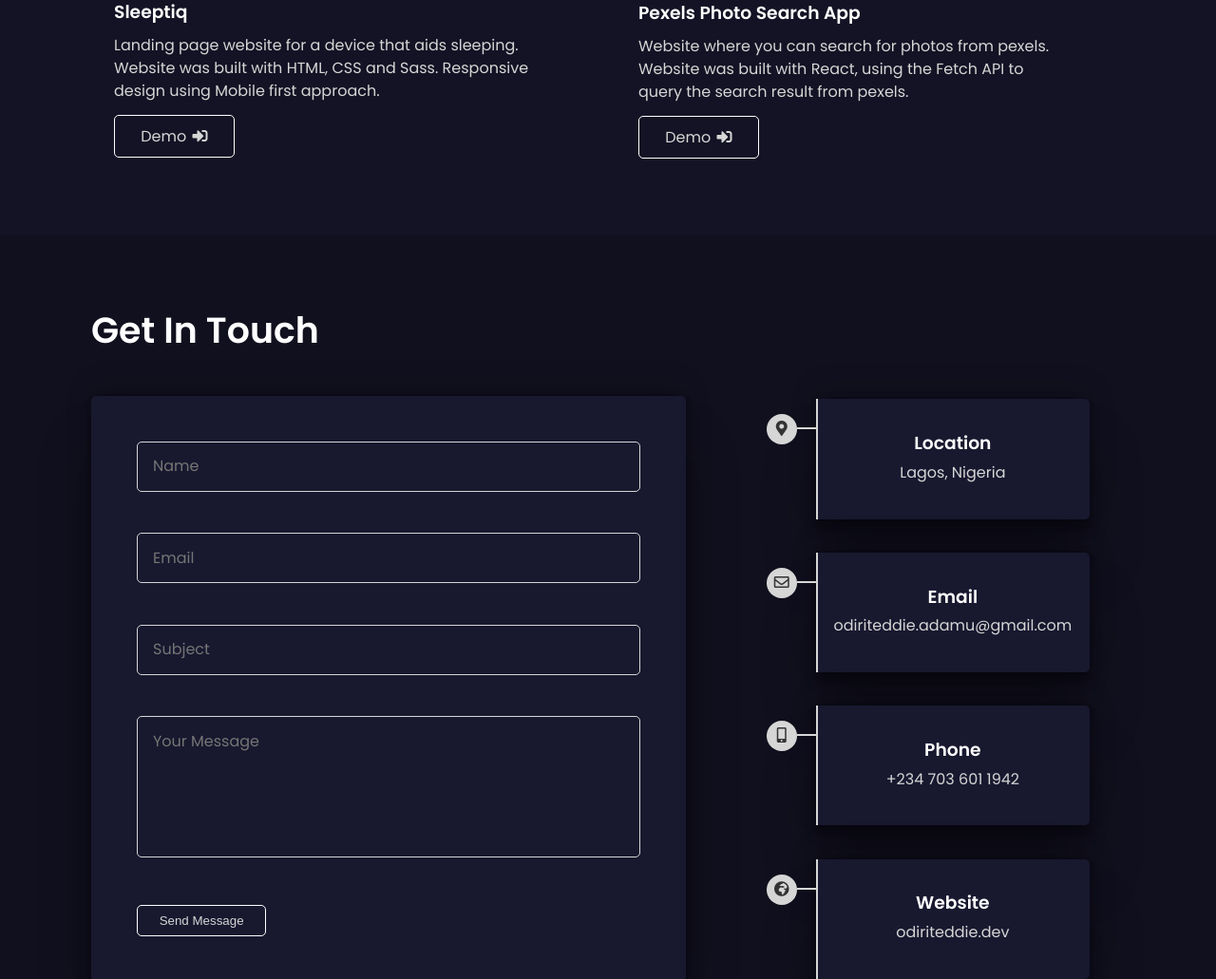
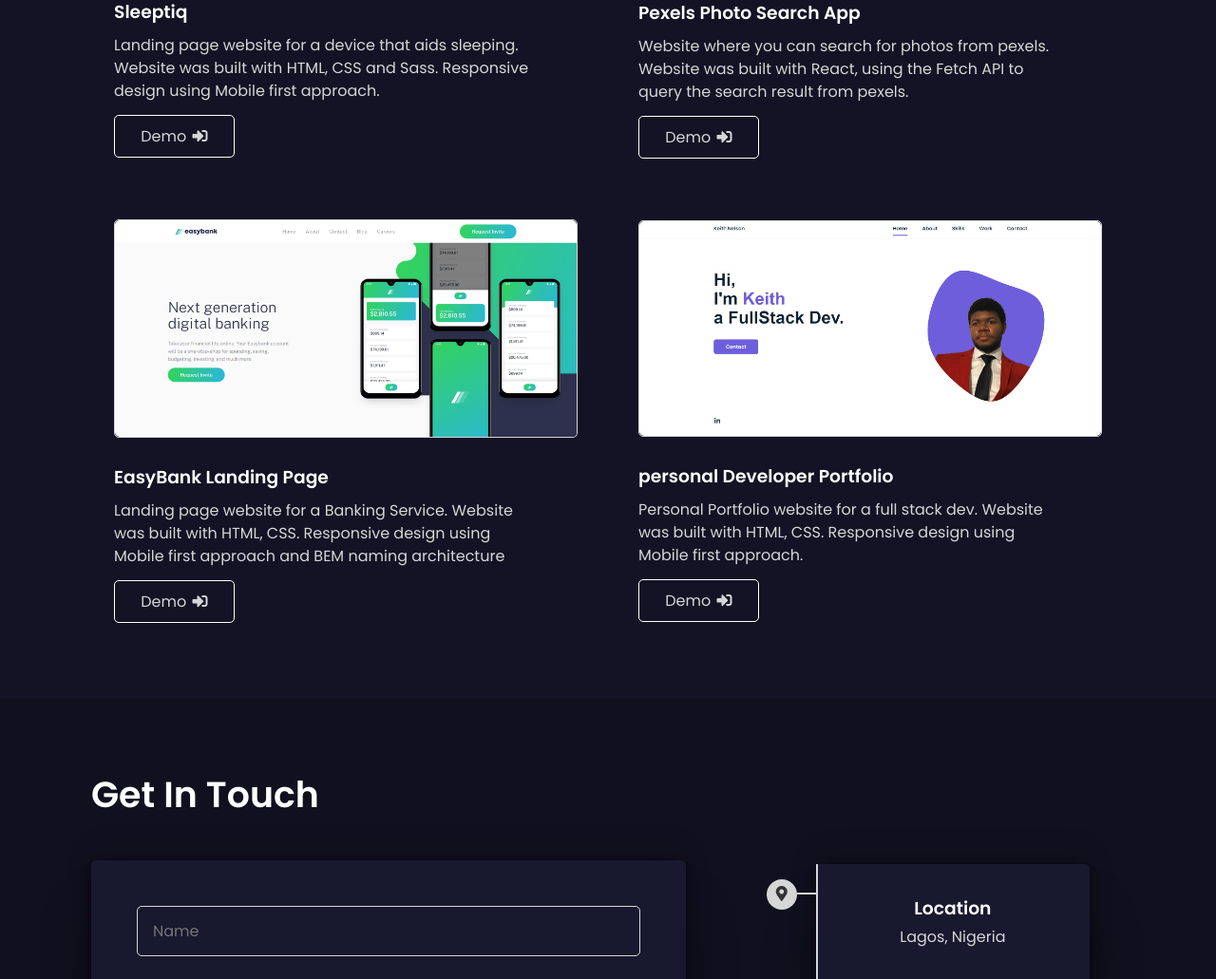
Before and after one commit to OdiriTeddie/portfolio, a website built with Vite: page index.html in a window 1280 px wide. Shown: the part 2563-3594 px from the top of the page at 95% size. Built offline with nearby package versions, Linux system fonts and the light colour scheme.

Commit message:
work link fixes, added more previous works

```diff
--- a/index.html
+++ b/index.html
@@ -127,7 +127,7 @@
                   <div class="work__box-details flex">
                     <h3>Wazobia Academy</h3>
                     <p>An E-Learning platform built for creaives to get affordable lessons to learn and grow their craft. </p>
-                    <a href="#" class="work__demo btn flex">Demo<i class="fas fa-sign-in-alt"></i></a>
+                    <a href="https://blackpheonix.github.io/wazobia/" class="work__demo btn flex" target="_blank">Demo<i class="fas fa-sign-in-alt"></i></a>
                   </div>
               </div>
 
@@ -140,7 +140,7 @@
                   <div class="work__box-details flex">
                     <h3>Manage landing page</h3>
                     <p>Team task planner. Website was built with HTML, CSS and Sass. Mobile first approach. </p>
-                    <a href="https://manage-landingpage.vercel.app/" class="work__demo btn flex">Demo<i class="fas fa-sign-in-alt" target="_blank"></i></a>
+                    <a href="https://manage-landingpage.vercel.app/" class="work__demo btn flex" target="_blank">Demo<i class="fas fa-sign-in-alt"></i></a>
                   </div>
               </div>
 
@@ -153,7 +153,7 @@
                   <div class="work__box-details flex">
                     <h3>Sleeptiq</h3>
                     <p>Landing page website for a device that aids sleeping. Website was built with HTML, CSS and Sass. Responsive design using Mobile first approach. </p>
-                    <a href="https://sleepstiq-chi.vercel.app/" class="work__demo btn flex">Demo<i class="fas fa-sign-in-alt" target="_blank"></i></a>
+                    <a href="https://sleepstiq-chi.vercel.app/" class="work__demo btn flex"  target="_blank">Demo<i class="fas fa-sign-in-alt"></i></a>
                   </div>
               </div>
 
@@ -166,7 +166,31 @@
                   <div class="work__box-details flex">
                     <h3>Pexels Photo Search App</h3>
                     <p>Website where you can search for photos from pexels. Website was built with React, using the Fetch API to query the search result from pexels.  </p>
-                    <a href="https://pexels-photo-app.vercel.app/" class="work__demo btn flex">Demo<i class="fas fa-sign-in-alt" target="_blank"></i></a>
+                    <a href="https://pexels-photo-app.vercel.app/" class="work__demo btn flex" target="_blank">Demo<i class="fas fa-sign-in-alt" ></i></a>
+                  </div>
+              </div>
+
+              <div class="work__box  flex">
+                  <div  class="work__img">
+                    <img src="./images/work-5.png" alt="">
+                  </div>
+
+                  <div class="work__box-details flex">
+                    <h3>EasyBank Landing Page</h3>
+                    <p>Landing page website for a Banking Service. Website was built with HTML, CSS. Responsive design using Mobile first approach and BEM naming architecture </p>
+                    <a href="https://easy-bank-jjsdcghpj-blackpheonix.vercel.app/" class="work__demo btn flex" target="_blank">Demo<i class="fas fa-sign-in-alt" ></i></a>
+                  </div>
+              </div>
+
+              <div class="work__box  flex">
+                  <div  class="work__img">
+                    <img src="./images/work-6.png" alt="">
+                  </div>
+
+                  <div class="work__box-details flex">
+                    <h3>personal Developer Portfolio</h3>
+                    <p>Personal Portfolio website for a full stack dev. Website was built with HTML, CSS. Responsive design using Mobile first approach. </p>
+                    <a href="https://keith-3x1rcqzcn-blackpheonix.vercel.app/" class="work__demo btn flex" target="_blank">Demo<i class="fas fa-sign-in-alt" ></i></a>
                   </div>
               </div>
 
```
Also changed, not shown: images/work-5.png (added), images/work-6.png (added).
